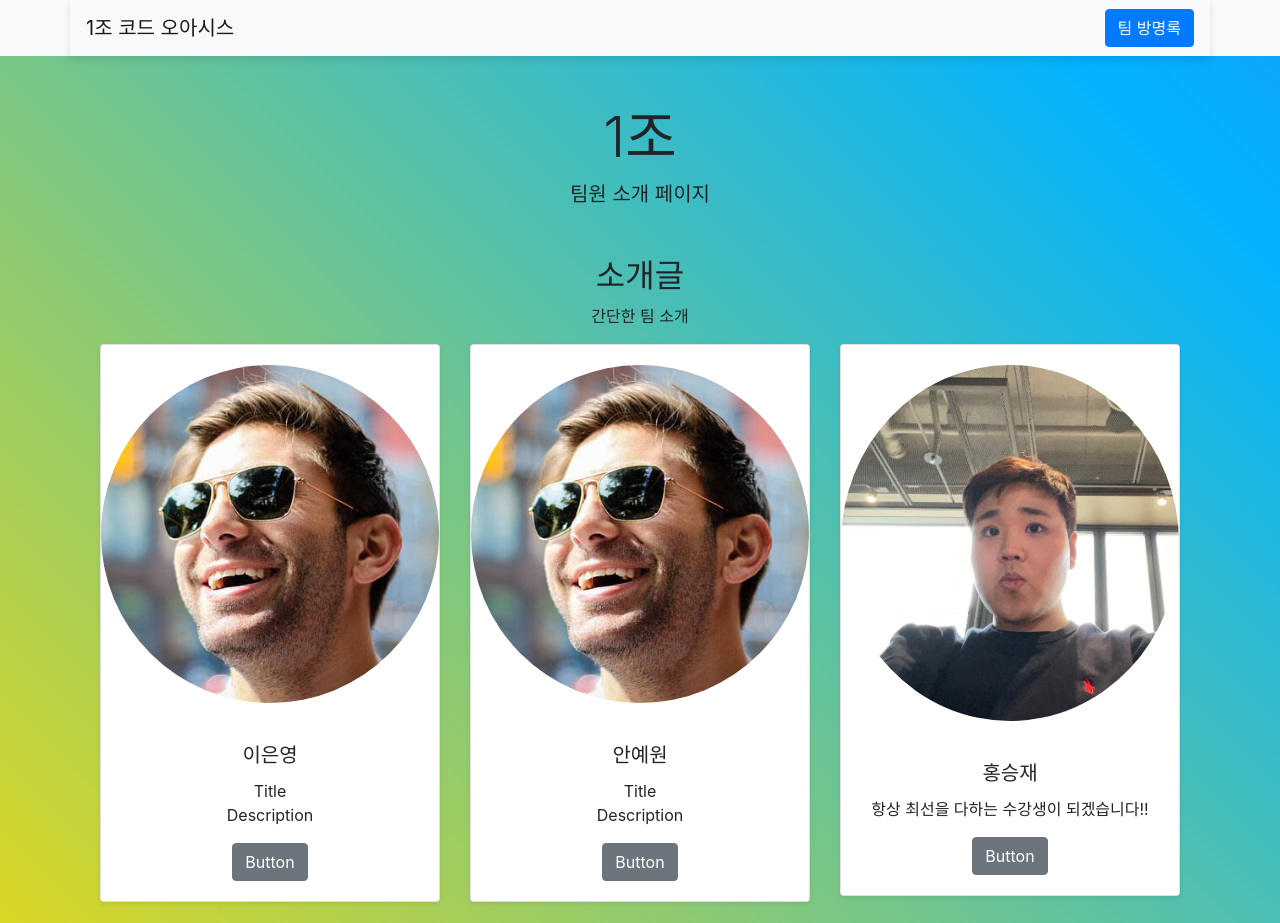
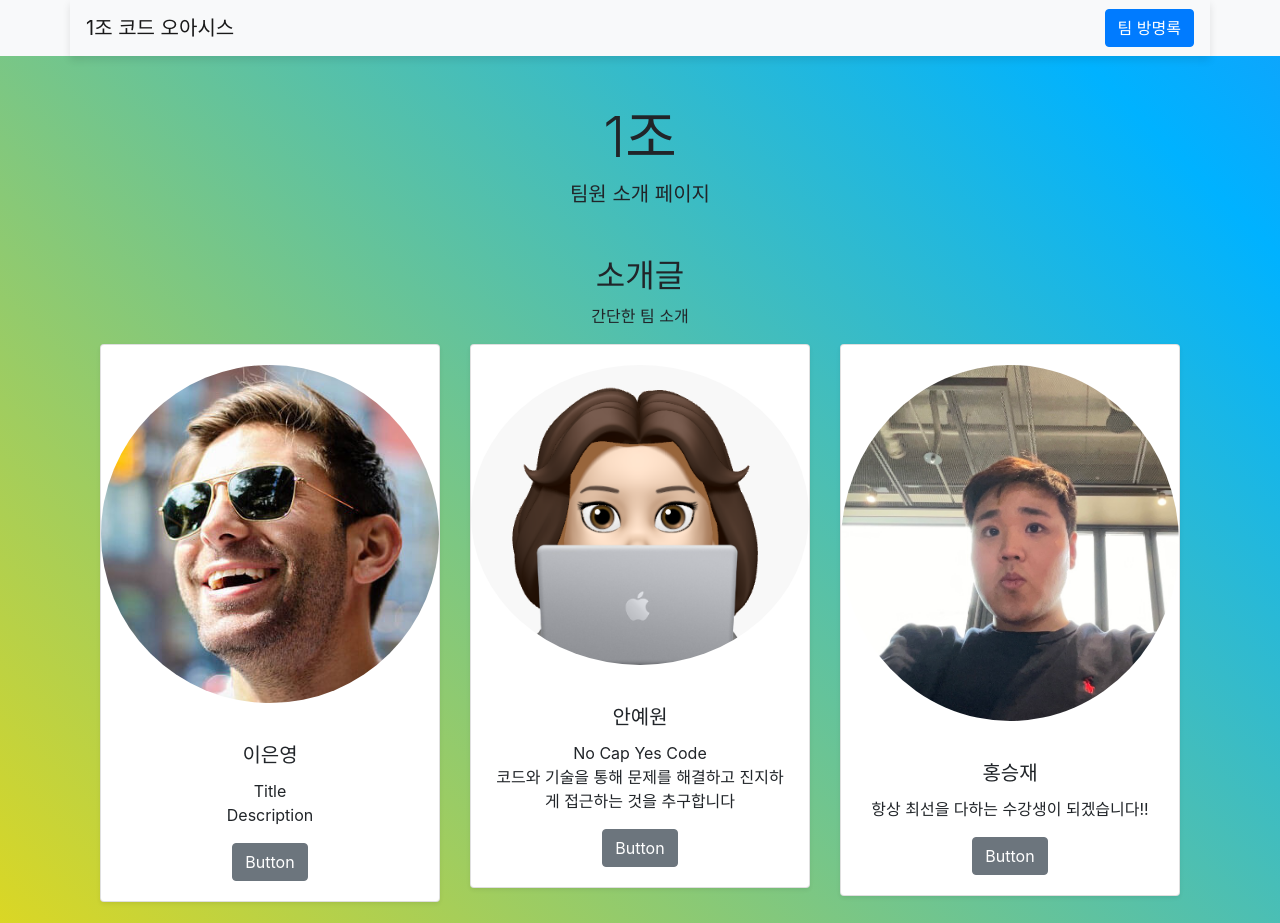
Before and after one commit to Sparta-CodeOasis/CodeOasis, a plain HTML site: page index.html in a window 1280 px wide. Shown: the top 923 px of the page. Drawn offline with nearby package versions, Linux system fonts and the light colour scheme.

Commit message:
경로 수정

```diff
--- a/index.html
+++ b/index.html
@@ -45,17 +45,17 @@
                             </div>
                         </div>
                     </div>
-                    <div class="col-md-4">
+                    <div class="col-md-4" style="height: 400px;">
                         <div class="card mb-4 shadow-sm">
-                            <img src="./images/profile-picture-one.jpg" class="card-img-top" alt="안예원">
+                            <img src="images/yw_image.png" class="card-img-top" alt="안예원">
                             <div class="card-body text-center">
                                 <h5 class="card-title">안예원</h5>
-                                <p class="card-text">Title<br>Description</p>
+                                <p class="card-text">No Cap Yes Code<br>코드와 기술을 통해 문제를 해결하고 진지하게 접근하는 것을 추구합니다</p>
                                 <a href="memberCard/teamperson02.html" class="btn btn-secondary">Button</a>
                             </div>
                         </div>
                     </div>
-                    <div class="col-md-4">
+                    <div class="col-md-4" style="height: 400px;">
                         <div class="card mb-4 shadow-sm">
                             <img src="images/3profile.jpg" class="card-img-top" alt="홍승재">
                             <div class="card-body text-center">
```
